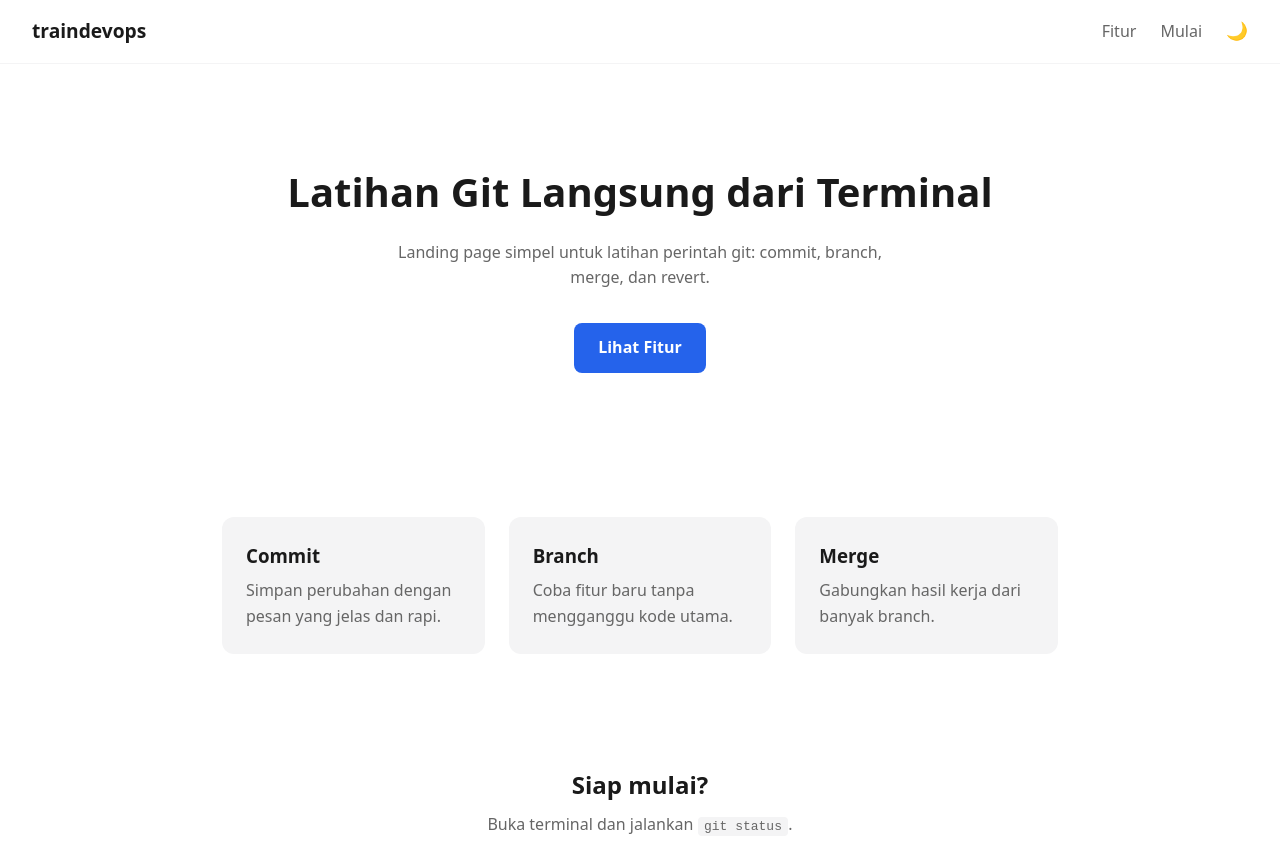
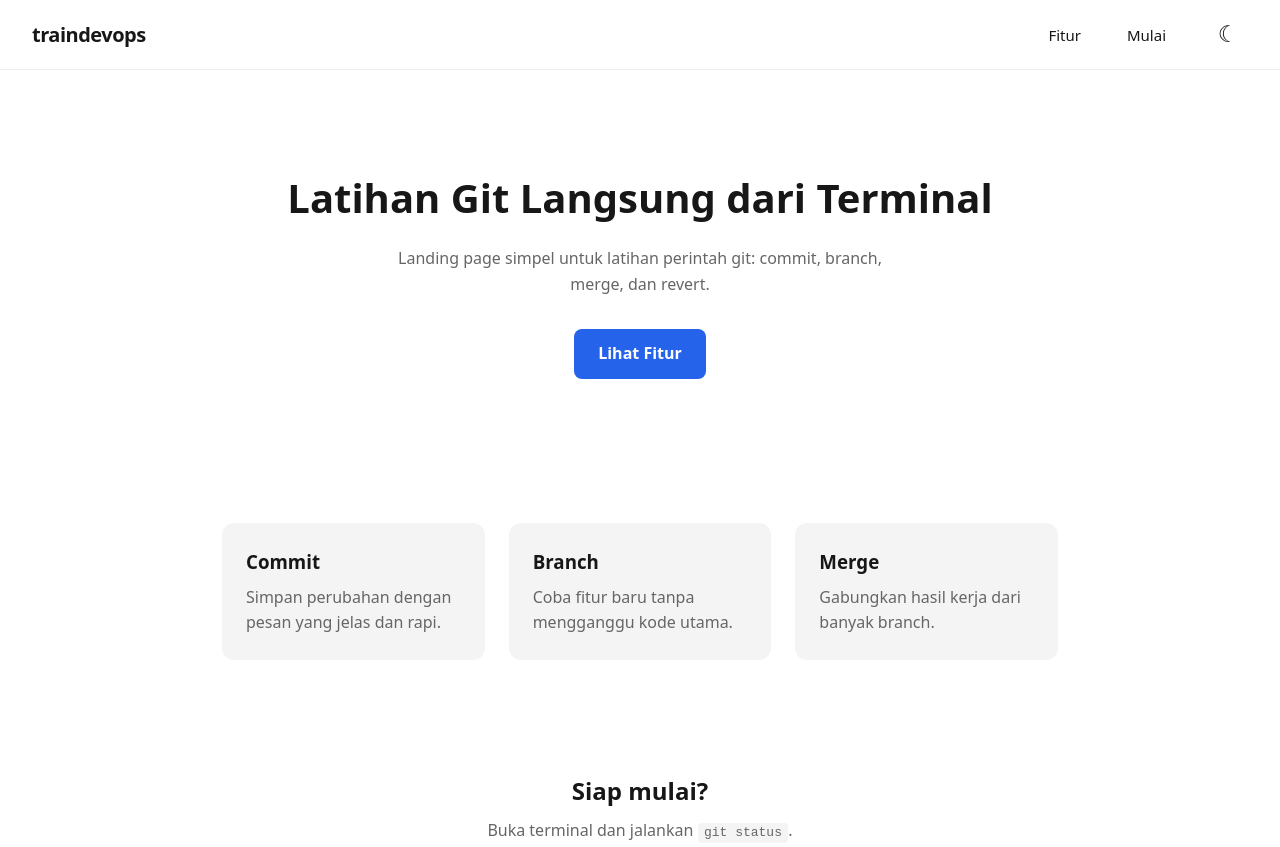
Before and after one commit to HanifAl1/devops, a plain HTML site: page index.html in a window 1280 px wide. Shown: the top 847 px of the page. Drawn offline with Linux system fonts and the light colour scheme.

Commit message:
feat:navbar update

```diff
--- a/index.html
+++ b/index.html
@@ -1,20 +1,48 @@
 <!DOCTYPE html>
 <html lang="id">
+
 <head>
     <meta charset="UTF-8">
     <meta name="viewport" content="width=device-width, initial-scale=1.0">
     <title>Traindevops — Belajar Git Tanpa Ribet</title>
     <link rel="stylesheet" href="style.css">
 </head>
+
 <body>
-  <nav class="nav">
-    <a class="logo" href="#">traindevops</a>
-    <div class="nav-links">
-      <a href="#fitur">Fitur</a>
-      <a href="#mulai">Mulai</a>
-      <button id="theme-toggle" aria-label="Ganti tema">🌙</button>
+
+    <!-- NAVBAR -->
+    <header class="navbar">
+        <div class="nav-container">
+
+            <!-- Logo -->
+            <a href="#" class="nav-logo">
+            traindevops
+        </a>
+
+            <!-- Navigation Menu -->
+            <nav class="nav-menu" id="navMenu">
+                <a href="#fitur" class="nav-link">Fitur</a>
+                <a href="#mulai" class="nav-link nav-cta">Mulai</a>
+            </nav>
+
+            <!-- Right Actions -->
+            <div class="nav-actions">
+
+                <!-- Theme Toggle -->
+                <button class="theme-toggle" id="themeToggle" aria-label="Ganti tema">
+                <span id="themeIcon">☾</span>
+            </button>
+
+                <!-- Mobile Menu -->
+                <button class="menu-toggle" id="menuToggle" aria-label="Buka menu" aria-expanded="false">
+                ☰
+            </button>
+
             </div>
-  </nav>
+
+        </div>
+    </header>
+
 
     <header class="hero">
         <h1>Latihan Git Langsung dari Terminal</h1>
@@ -49,4 +77,5 @@
 
     <script src="script.js"></script>
 </body>
+
 </html>
--- a/script.js
+++ b/script.js
@@ -1,14 +1,33 @@
+// =========================
+// THEME TOGGLE
+// =========================
+
 const toggle = document.getElementById('theme-toggle');
 
+// Ambil tema yang tersimpan
 const saved = localStorage.getItem('theme');
-if (saved) {
-  document.documentElement.dataset.theme = saved;
-  toggle.textContent = saved === 'dark' ? '☀️' : '🌙';
+
+// Terapkan tema sebelumnya
+if (saved === 'dark') {
+    document.documentElement.dataset.theme = 'dark';
+    toggle.textContent = '☀️';
+} else {
+    document.documentElement.dataset.theme = 'light';
+    toggle.textContent = '🌙';
 }
 
+// Event ketika tombol diklik
 toggle.addEventListener('click', () => {
-  const dark = document.documentElement.dataset.theme === 'dark';
-  document.documentElement.dataset.theme = dark ? '' : 'dark';
-  localStorage.setItem('theme', dark ? '' : 'dark');
-  toggle.textContent = dark ? '🌙' : '☀️';
+
+    const dark = document.documentElement.dataset.theme === 'dark';
+
+    // Ubah tema
+    document.documentElement.dataset.theme = dark ? 'light' : 'dark';
+
+    // Simpan pilihan pengguna
+    localStorage.setItem('theme', dark ? 'light' : 'dark');
+
+    // Ubah icon
+    toggle.textContent = dark ? '🌙' : '☀️';
+
 });
--- a/style.css
+++ b/style.css
@@ -140,3 +140,166 @@ code {
     color: var(--muted);
     font-size: 0.9rem;
 }
+
+
+/* =========================
+   NAVBAR
+========================= */
+
+:root {
+    --bg-color: #ffffff;
+    --text-color: #171717;
+    --nav-border: #eeeeee;
+    --nav-hover: #f3f4f6;
+    --accent-color: #2563eb;
+}
+
+body.dark-mode {
+    --bg-color: #121212;
+    --text-color: #f5f5f5;
+    --nav-border: #292929;
+    --nav-hover: #252525;
+    --accent-color: #60a5fa;
+}
+
+body {
+    background: var(--bg-color);
+    color: var(--text-color);
+    transition: background 0.3s ease, color 0.3s ease;
+}
+
+
+/* Navbar Container */
+
+.navbar {
+    width: 100%;
+    height: 70px;
+    background: var(--bg-color);
+    border-bottom: 1px solid var(--nav-border);
+    position: sticky;
+    top: 0;
+    z-index: 1000;
+    transition: background 0.3s ease;
+}
+
+.nav-container {
+    max-width: 1400px;
+    height: 100%;
+    margin: auto;
+    padding: 0 32px;
+    display: flex;
+    align-items: center;
+    justify-content: space-between;
+}
+
+
+/* Logo */
+
+.nav-logo {
+    font-size: 20px;
+    font-weight: 800;
+    color: var(--text-color);
+    text-decoration: none;
+    letter-spacing: -0.5px;
+}
+
+
+/* Navigation */
+
+.nav-menu {
+    display: flex;
+    align-items: center;
+    gap: 28px;
+    margin-left: auto;
+}
+
+.nav-link {
+    text-decoration: none;
+    color: var(--text-color);
+    font-size: 15px;
+    transition: color 0.2s ease;
+}
+
+.nav-link:hover {
+    color: var(--accent-color);
+}
+
+.nav-cta {
+    padding: 9px 18px;
+    border-radius: 8px;
+}
+
+.nav-cta:hover {
+    background: var(--nav-hover);
+}
+
+
+/* Actions */
+
+.nav-actions {
+    display: flex;
+    align-items: center;
+    margin-left: 24px;
+    gap: 12px;
+}
+
+.theme-toggle,
+.menu-toggle {
+    border: none;
+    background: transparent;
+    color: var(--text-color);
+    cursor: pointer;
+    font-size: 23px;
+    width: 40px;
+    height: 40px;
+    border-radius: 50%;
+    display: flex;
+    justify-content: center;
+    align-items: center;
+    transition: background 0.2s ease;
+}
+
+.theme-toggle:hover,
+.menu-toggle:hover {
+    background: var(--nav-hover);
+}
+
+.menu-toggle {
+    display: none;
+}
+
+
+/* =========================
+   RESPONSIVE NAVBAR
+========================= */
+
+@media (max-width: 768px) {
+    .nav-container {
+        padding: 0 20px;
+    }
+    .nav-menu {
+        display: none;
+        position: absolute;
+        top: 70px;
+        left: 0;
+        width: 100%;
+        padding: 20px;
+        background: var(--bg-color);
+        border-bottom: 1px solid var(--nav-border);
+        flex-direction: column;
+        align-items: stretch;
+        gap: 12px;
+    }
+    .nav-menu.active {
+        display: flex;
+    }
+    .nav-link {
+        padding: 12px;
+    }
+    .menu-toggle {
+        display: flex;
+    }
+    .nav-actions {
+        margin-left: auto;
+    }
+}
```
Lines whose indentation alone changed are shown as unchanged.
